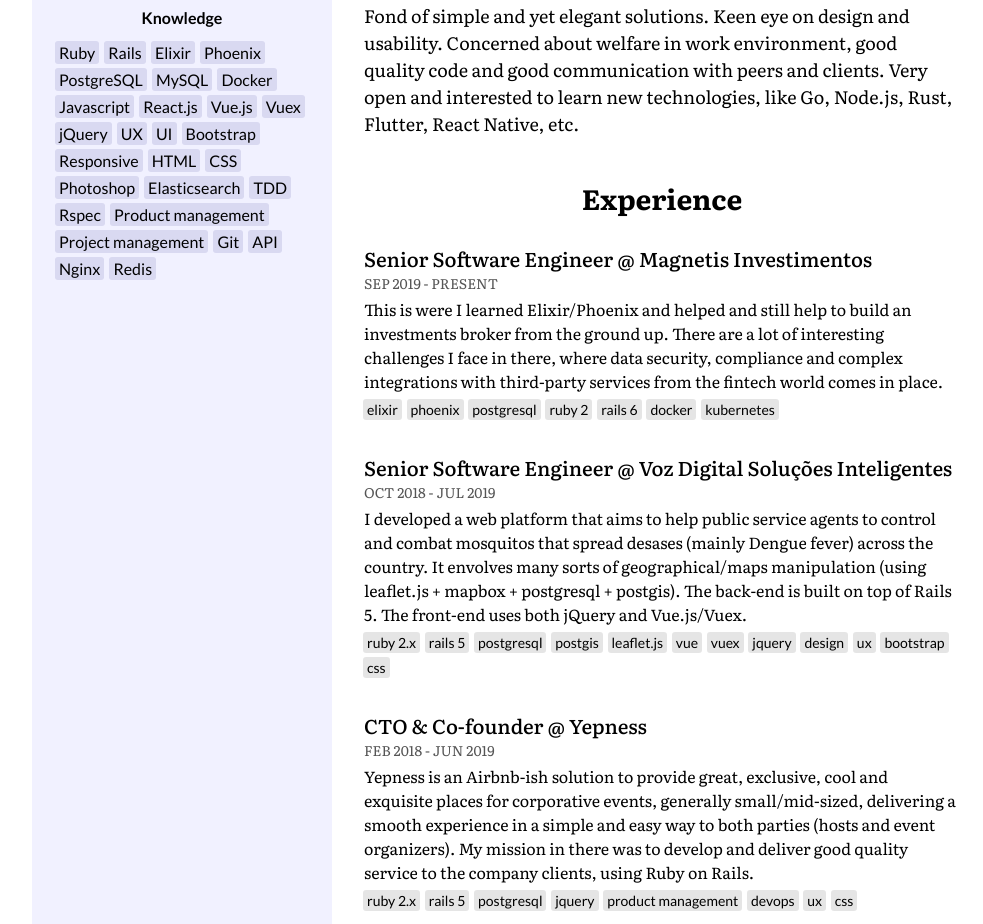
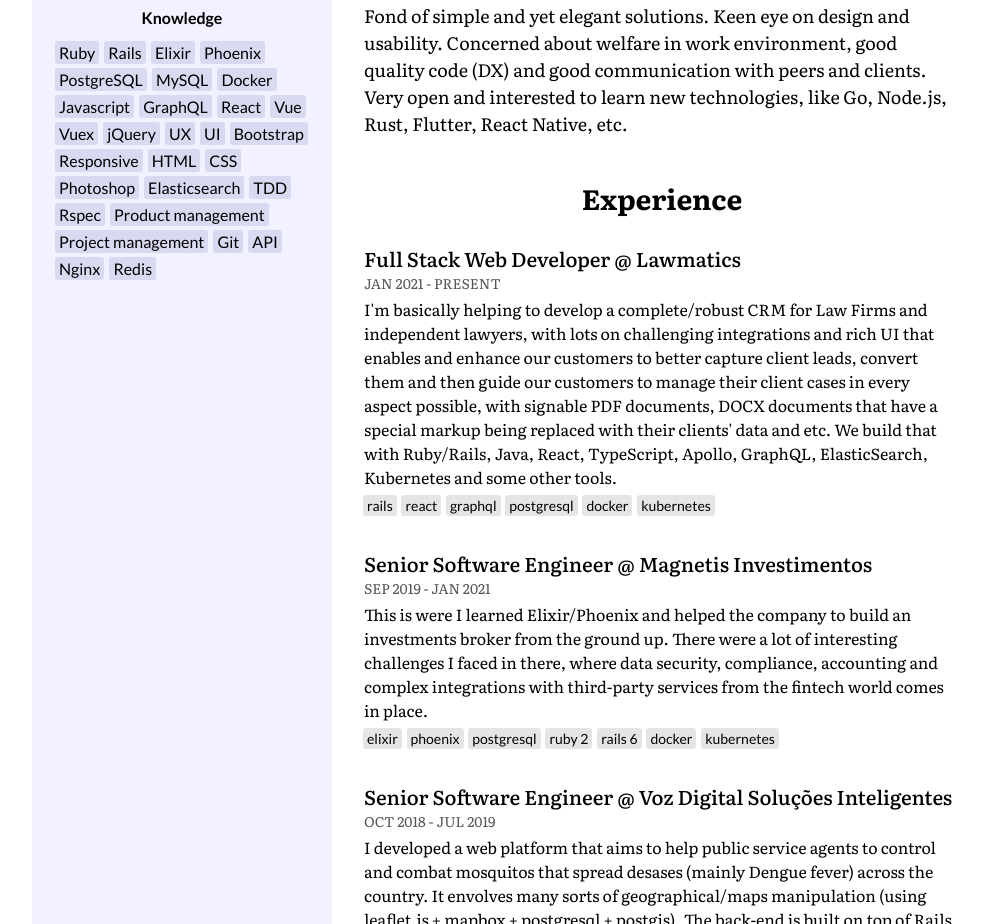
Before and after one commit to leandro/leandrocamargo.org, a plain HTML site: page index.html in a window 1280 px wide. Shown: the part 304-1228 px from the top of the page, without its empty margins (128-1111 px from the left). Drawn offline with Linux system fonts and the light colour scheme.

Commit message:
LC - Update the previous job and add the current one

```diff
--- a/index.html
+++ b/index.html
@@ -38,8 +38,9 @@
             <li>MySQL</li>
             <li>Docker</li>
             <li>Javascript</li>
-            <li>React.js</li>
-            <li>Vue.js</li>
+            <li>GraphQL</li>
+            <li>React</li>
+            <li>Vue</li>
             <li>Vuex</li>
             <li>jQuery</li>
             <li>UX</li>
@@ -74,19 +75,33 @@
             <li>Working professionally since 2004.</li>
             <li>Around 11 years of remote work experience.</li>
             <li>Expertises: full stack web development, product management, MVPs, project management, UX, data/system architecture.</li>
-            <li>Over 12 years of experience with Ruby/Rails.</li>
+            <li>Over 13 years of experience with Ruby/Rails.</li>
           </ul>
 
-          <p>Fond of simple and yet elegant solutions. Keen eye on design and usability. Concerned about welfare in work environment, good quality code and good communication with peers and clients. Very open and interested to learn new technologies, like Go, Node.js, Rust, Flutter, React Native, etc.</p>
+          <p>Fond of simple and yet elegant solutions. Keen eye on design and usability. Concerned about welfare in work environment, good quality code (DX) and good communication with peers and clients. Very open and interested to learn new technologies, like Go, Node.js, Rust, Flutter, React Native, etc.</p>
         </section>
 
         <section class="experience">
           <h2 class="tc">Experience</h2>
 
           <div class="experience-item">
+            <h4>Full Stack Web Developer @ Lawmatics</h4>
+            <div class="period">Jan 2021 - Present</div>
+            <p>I'm basically helping to develop a complete/robust CRM for Law Firms and independent lawyers, with lots on challenging integrations and rich UI that enables and enhance our customers to better capture client leads, convert them and then guide our customers to manage their client cases in every aspect possible, with signable PDF documents, DOCX documents that have a special markup being replaced with their clients' data and etc. We build that with Ruby/Rails, Java, React, TypeScript, Apollo, GraphQL, ElasticSearch, Kubernetes and some other tools.</p>
+            <ul class='techs'>
+              <li>rails</li>
+              <li>react</li>
+              <li>graphql</li>
+              <li>postgresql</li>
+              <li>docker</li>
+              <li>kubernetes</li>
+            </ul>
+          </div>
+
+          <div class="experience-item">
             <h4>Senior Software Engineer @ Magnetis Investimentos</h4>
-            <div class="period">Sep 2019 - Present</div>
-            <p>This is were I learned Elixir/Phoenix and helped and still help to build an investments broker from the ground up. There are a lot of interesting challenges I face in there, where data security, compliance and complex integrations with third-party services from the fintech world comes in place.</p>
+            <div class="period">Sep 2019 - Jan 2021</div>
+            <p>This is were I learned Elixir/Phoenix and helped the company to build an investments broker from the ground up. There were a lot of interesting challenges I faced in there, where data security, compliance, accounting and complex integrations with third-party services from the fintech world comes in place.</p>
             <ul class='techs'>
               <li>elixir</li>
               <li>phoenix</li>
```
